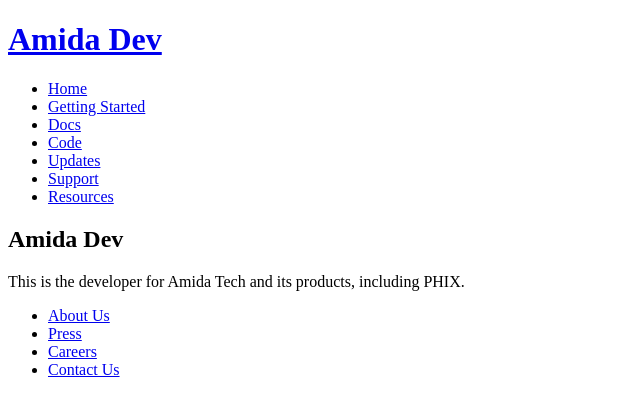
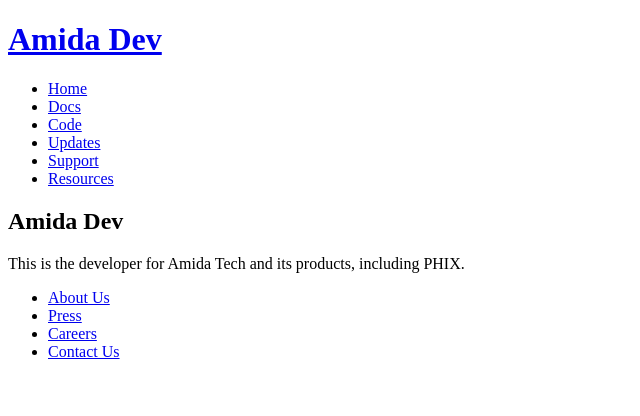
Before and after one commit to amida-tech/developers.amida.com, a Jekyll site: the page built from index.html, in a window 1280 px wide. Shown: the top 416 px of the page, without its empty margins (0-640 px from the left). Built offline with Jekyll 4.4.1, drawn with Linux system fonts in a browser that asks for light colours.

Commit message:
removed getting started

```diff
--- a/_includes/header.html
+++ b/_includes/header.html
@@ -7,7 +7,6 @@
             <nav>
                 <ul>
                     <li><a href="index.html">Home</a></li>
-                    <li><a href="getting-started.html">Getting Started</a></li>
                     <li><a href="docs.html">Docs</em></a></li>
                     <li><a href="code.html">Code</em></a></li>
                     <li><a href="/amida-dev/blog/">Updates</em></a></li>
```
